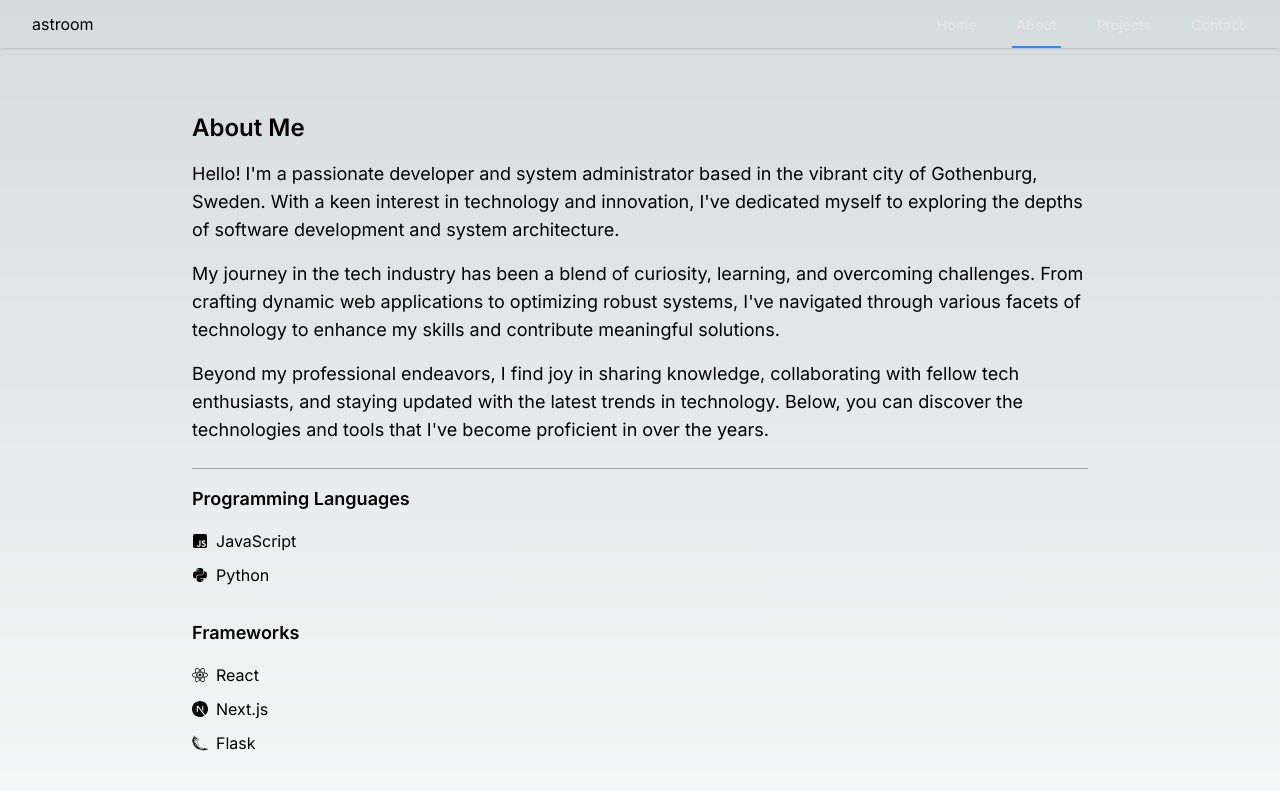
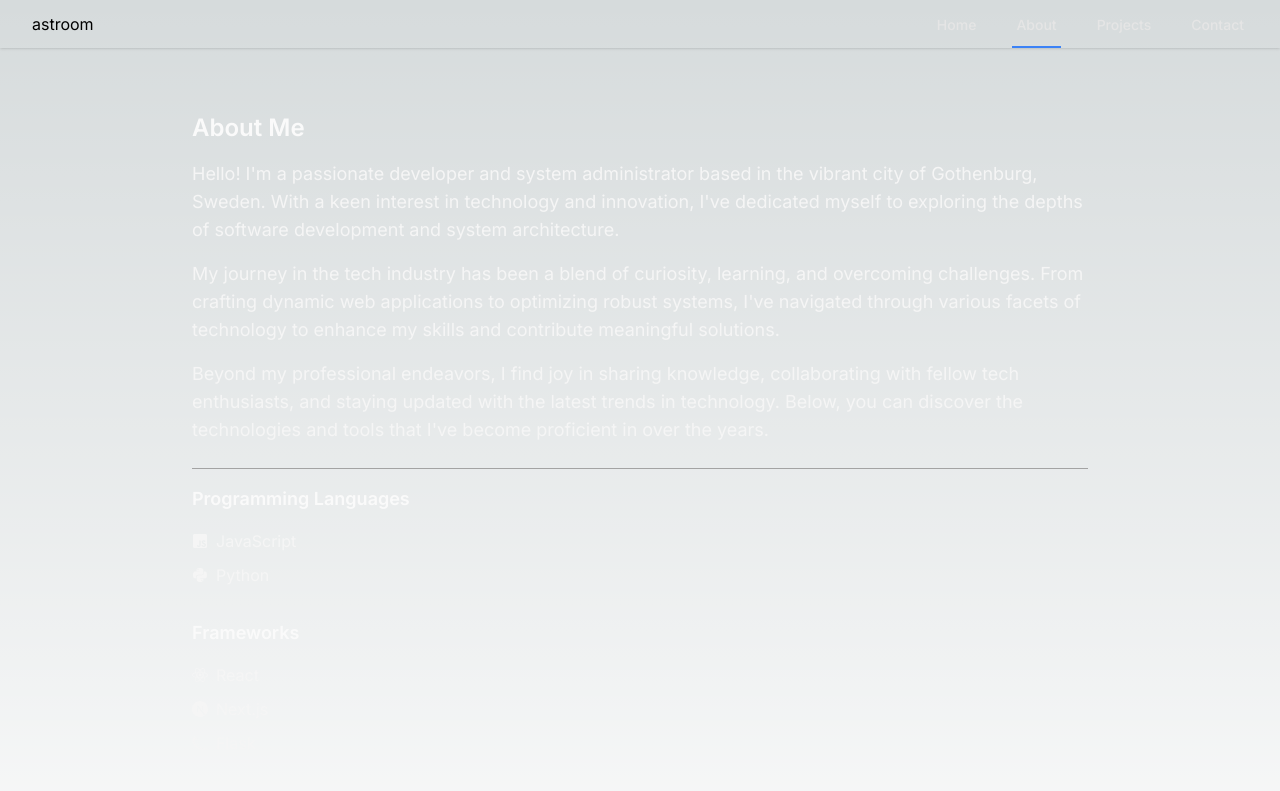
Before and after one commit to astrooom/astroom, a Next.js app: page /about in a window 1280 px wide. Shown: the top 791 px of the page. Built offline with nearby package versions, Linux system fonts and the light colour scheme.

Commit message:
fix: Unescaped quotes

```diff
--- a/app/about/KnowledgeList.tsx
+++ b/app/about/KnowledgeList.tsx
@@ -31,8 +31,8 @@ export function KnowledgeList() {
     <div>
       {Object.entries(skills).map(([sectionTitle, skillsList]) => (
         <div key={sectionTitle} className="mb-8">
-          <h2 className="text-lg font-semibold mb-4">{sectionTitle}</h2>
-          <ul className="list-none p-0 flex flex-col gap-y-2.5">
+          <h2 className="text-lg font-semibold mb-4 text-neutral-50">{sectionTitle}</h2>
+          <ul className="list-none p-0 flex flex-col gap-y-2.5 text-neutral-100">
             {skillsList.map((skill) => (
               <li key={skill.id} className="flex">
                 {skill.icon && <span className="mr-2 flex items-center">{skill.icon}</span>}
--- a/app/about/page.tsx
+++ b/app/about/page.tsx
@@ -4,15 +4,15 @@ export default function About() {
   return (
     <div className="max-w-4xl mx-auto text-left divide-y divide-neutral-400 flex flex-col gap-y-6">
       <div>
-        <h1 className="text-2xl font-semibold mb-4">About Me</h1>
-        <p className="text-lg mb-4">
-          Hello! I'm a passionate developer and system administrator based in the vibrant city of Gothenburg, Sweden. With a keen interest in technology and innovation, I've dedicated myself to exploring the depths of software development and system architecture.
+        <h1 className="text-2xl font-semibold mb-4 text-neutral-50">About Me</h1>
+        <p className="text-lg mb-4 text-neutral-100">
+          Hello! I&apos;m a passionate developer and system administrator based in the vibrant city of Gothenburg, Sweden. With a keen interest in technology and innovation, I&apos;ve dedicated myself to exploring the depths of software development and system architecture.
         </p>
-        <p className="text-lg mb-4">
-          My journey in the tech industry has been a blend of curiosity, learning, and overcoming challenges. From crafting dynamic web applications to optimizing robust systems, I've navigated through various facets of technology to enhance my skills and contribute meaningful solutions.
+        <p className="text-lg mb-4 text-neutral-100">
+          My journey in the tech industry has been a blend of curiosity, learning, and overcoming challenges. From crafting dynamic web applications to optimizing robust systems, I&apos;ve navigated through various facets of technology to enhance my skills and contribute meaningful solutions.
         </p>
-        <p className="text-lg">
-          Beyond my professional endeavors, I find joy in sharing knowledge, collaborating with fellow tech enthusiasts, and staying updated with the latest trends in technology. Below, you can discover the technologies and tools that I've become proficient in over the years.
+        <p className="text-lg text-neutral-100">
+          Beyond my professional endeavors, I find joy in sharing knowledge, collaborating with fellow tech enthusiasts, and staying updated with the latest trends in technology. Below, you can discover the technologies and tools that I&apos;ve become proficient in over the years.
         </p>
       </div>
 
```
